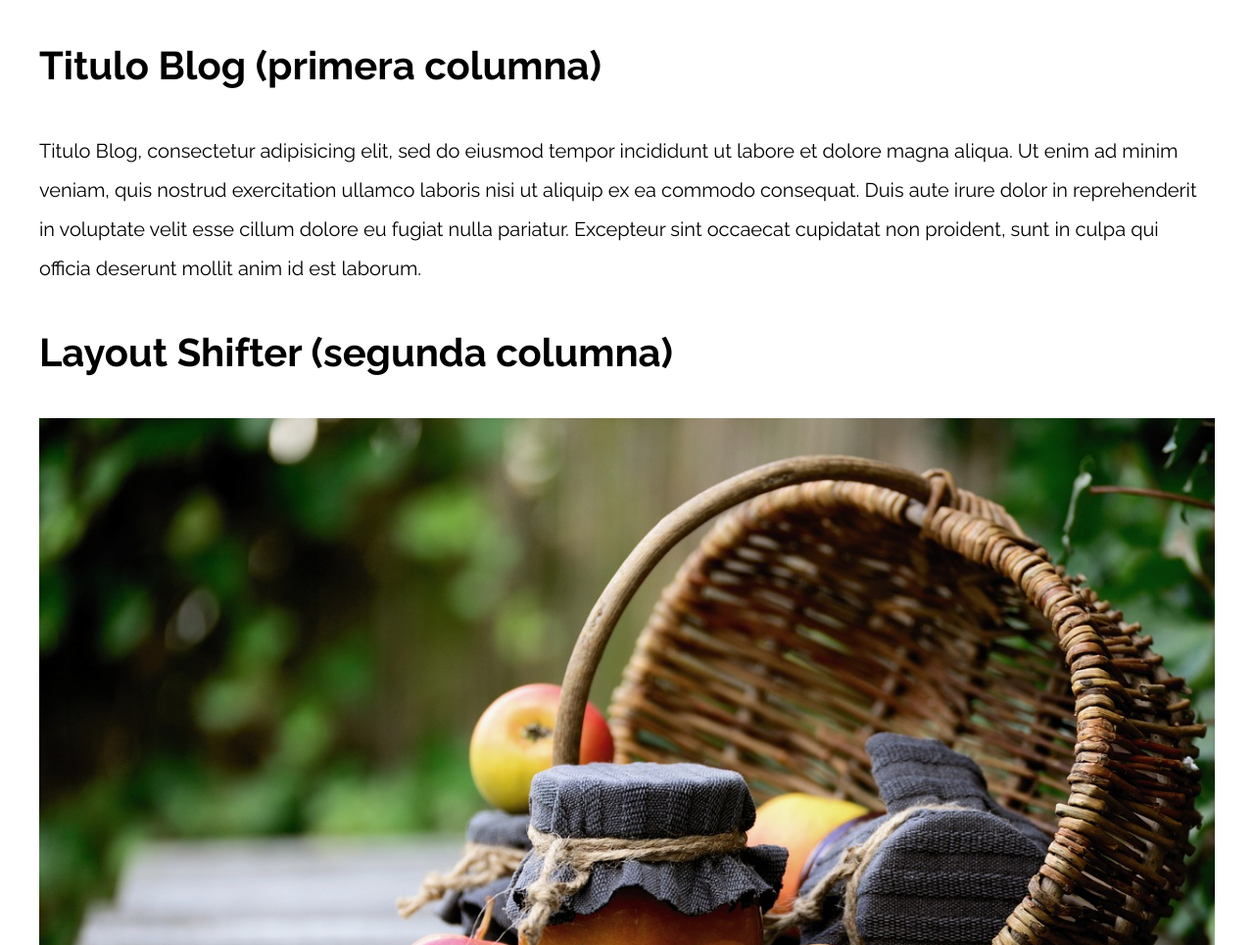
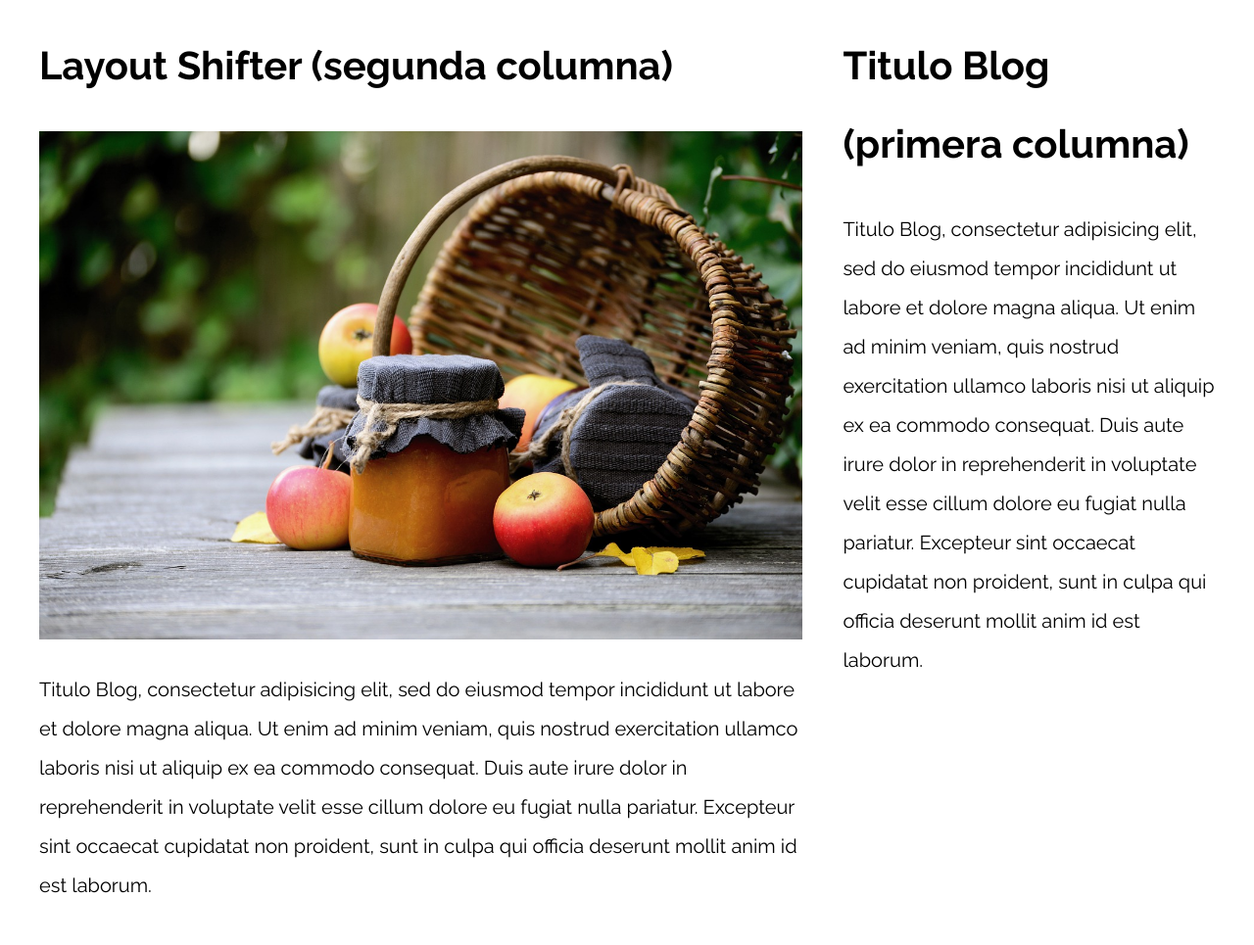
Before and after one commit to miguelex/DWC, a PHP site: page / in a window 1280 px wide. Shown: the top 965 px of the page at 98% size. Run offline with PHP 8.4, Linux system fonts and the light colour scheme.

Commit message:
feat (BlogCafe): Start project

```diff
--- a/PatronesRWD/12-layout_shifter_flexbox/css/styles.css
+++ b/PatronesRWD/12-layout_shifter_flexbox/css/styles.css
@@ -48,3 +48,35 @@ p {
 }
 
 /** CODIGO AQUI **/
+
+@media (min-width: 768px) {
+    .layout{
+        display:flex;
+        flex-direction: column-reverse;
+    }
+
+    .contenido-principal {
+        display:flex;
+        gap: 2rem;
+    }
+}
+
+@media (min-width: 992px) {
+    .layout{
+        flex-direction: row;
+        justify-content: space-between;
+    }
+
+    .contenido-principal {
+        flex: 0 0 calc(66.6% - 2rem);
+        flex-wrap: wrap;
+    }
+    .sidebar {
+        flex: 0 0 calc(33.3% - 2rem);
+        order: 2;
+    }
+
+    .entrada-blog {
+        flex: 0 0 100%;
+    }
+}
```
Also changed, not shown: PatronesRWD/13-mostly_fluid/css/styles.css (+25 -0 lines), PatronesRWD/14-tiny_tweaks/css/styles.css (+12 -0 lines), blogdecafe/img/banner.jpg (added), blogdecafe/img/banner.webp (added), blogdecafe/img/blog1.jpg (added), blogdecafe/img/blog1.webp (added), blogdecafe/img/blog2.jpg (added), blogdecafe/img/blog2.webp (added), blogdecafe/img/blog3.jpg (added), blogdecafe/img/blog3.webp (added), blogdecafe/img/contacto.jpg (added), blogdecafe/img/curso1.jpg (added), blogdecafe/img/curso2.jpg (added), blogdecafe/img/curso3.jpg (added), 1 more files.
